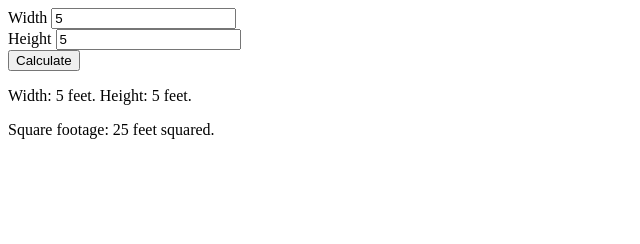
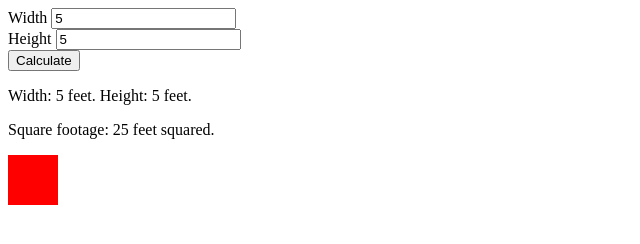
Before and after one commit to LeTrashCanJay/N220, a plain HTML site: page N220 Finals/Square Foot Box - 30pts/sqft.html in a window 1280 px wide. Both pictures are taken after typing "5", "5" into the empty fields and a click on the button "Calculate". Shown: the whole page, without its empty margins (0-640 px from the left). Drawn offline with Linux system fonts and the light colour scheme.

Commit message:
Square Foot Calculator - 30pts: COMPLETE

```diff
--- a/N220 Finals/Square Foot Box - 30pts/sqft.html
+++ b/N220 Finals/Square Foot Box - 30pts/sqft.html
@@ -4,6 +4,11 @@
     <meta charset="UTF-8">
     <meta name="viewport" content="width=device-width, initial-scale=1.0">
     <title>Square Foot Calculator</title>
+    <style>
+        .square {
+            background: red;
+        }
+    </style>
 </head>
 <body>
     <form>
@@ -18,7 +23,6 @@
 
     <p id="input"></p>
     <p id="output"></p>
-    <div class="square"></div>
 
     <script src="sqft.js"></script>
 </body>
--- a/N220 Finals/Square Foot Box - 30pts/sqft.js
+++ b/N220 Finals/Square Foot Box - 30pts/sqft.js
@@ -6,5 +6,10 @@ function boxCalc() {
     document.getElementById('input').innerText="Width: "+width+" feet. Height: "+height+" feet.";
     document.getElementById('output').innerText="Square footage: "+sqft+" feet squared.";
 
-    square(width*10, height*10);
+    document.querySelectorAll('div.square').forEach(item=>item.remove());
+    var square = document.createElement('div');
+        square.className='square'
+        square.style.width =width*10 +'px';
+        square.style.height =height*10+'px';
+        document.body.appendChild(square);
 }
```
